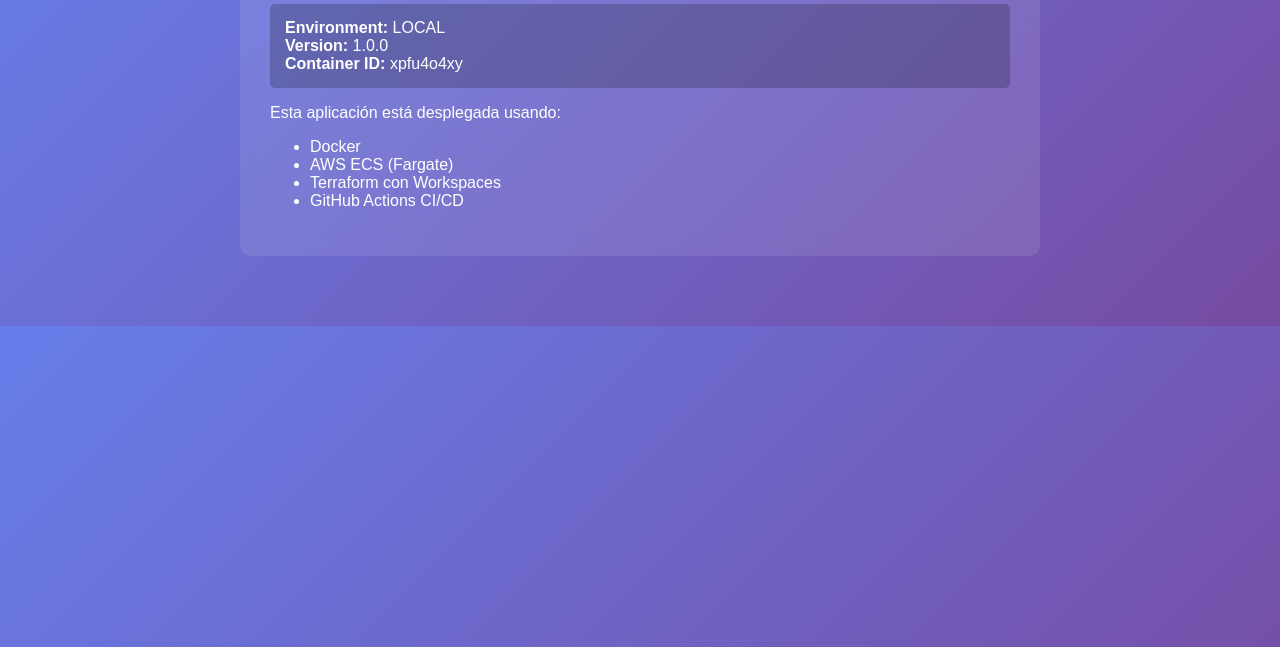
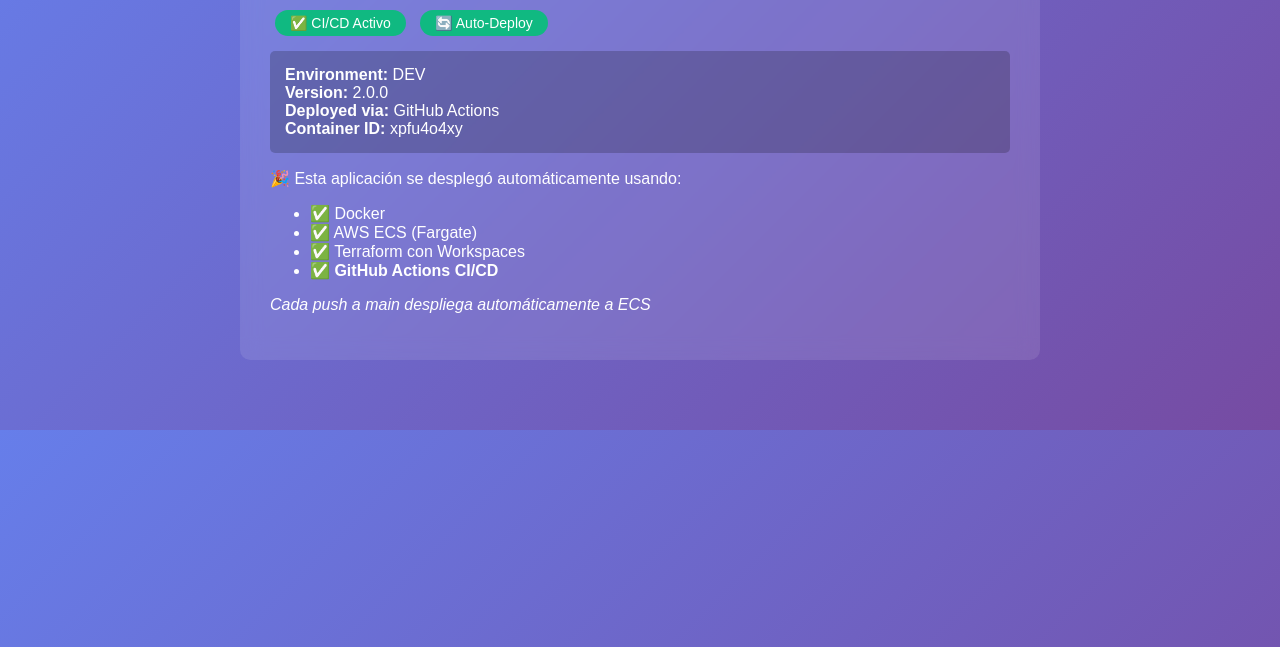
Before and after one commit to paumiau/lab-terraform-ecs, a plain HTML site: page app/index.html in a window 1280 px wide. Shown: the part 153-800 px from the top of the page. Drawn offline with Linux system fonts and the light colour scheme.

Commit message:
feat: update app to v2 with CI/CD badge

```diff
--- a/app/index.html
+++ b/app/index.html
@@ -1,7 +1,7 @@
 <!DOCTYPE html>
 <html>
 <head>
-    <title>Lab Terraform ECS</title>
+    <title>Lab Terraform ECS - v2</title>
     <style>
         body {
             font-family: Arial, sans-serif;
@@ -24,33 +24,37 @@
             border-radius: 5px;
             margin: 10px 0;
         }
+        .badge {
+            display: inline-block;
+            background: #10b981;
+            padding: 5px 15px;
+            border-radius: 20px;
+            font-size: 14px;
+            margin: 5px;
+        }
     </style>
 </head>
 <body>
     <div class="container">
-        <h1>Lab Terraform + ECS</h1>
+        <h1>🚀 Lab Terraform + ECS - Version 2.0</h1>
+        <div class="badge">✅ CI/CD Activo</div>
+        <div class="badge">🔄 Auto-Deploy</div>
         <div class="info">
-            <strong>Environment:</strong> <span id="env">Loading...</span><br>
-            <strong>Version:</strong> <span id="version">1.0.0</span><br>
+            <strong>Environment:</strong> <span id="env">DEV</span><br>
+            <strong>Version:</strong> 2.0.0<br>
+            <strong>Deployed via:</strong> GitHub Actions<br>
             <strong>Container ID:</strong> <span id="container">N/A</span>
         </div>
-        <p>Esta aplicación está desplegada usando:</p>
+        <p>🎉 Esta aplicación se desplegó automáticamente usando:</p>
         <ul>
-            <li>Docker</li>
-            <li>AWS ECS (Fargate)</li>
-            <li>Terraform con Workspaces</li>
-            <li>GitHub Actions CI/CD</li>
+            <li>✅ Docker</li>
+            <li>✅ AWS ECS (Fargate)</li>
+            <li>✅ Terraform con Workspaces</li>
+            <li>✅ <strong>GitHub Actions CI/CD</strong></li>
         </ul>
+        <p><em>Cada push a main despliega automáticamente a ECS</em></p>
     </div>
     <script>
-        // Detectar entorno desde hostname o variable
-        const hostname = window.location.hostname;
-        document.getElementById('env').textContent =
-            hostname.includes('dev') ? 'DEV' :
-            hostname.includes('staging') ? 'STAGING' :
-            hostname.includes('prod') ? 'PROD' : 'LOCAL';
-
-        // Simular container ID
         document.getElementById('container').textContent =
             Math.random().toString(36).substr(2, 9);
     </script>
```
